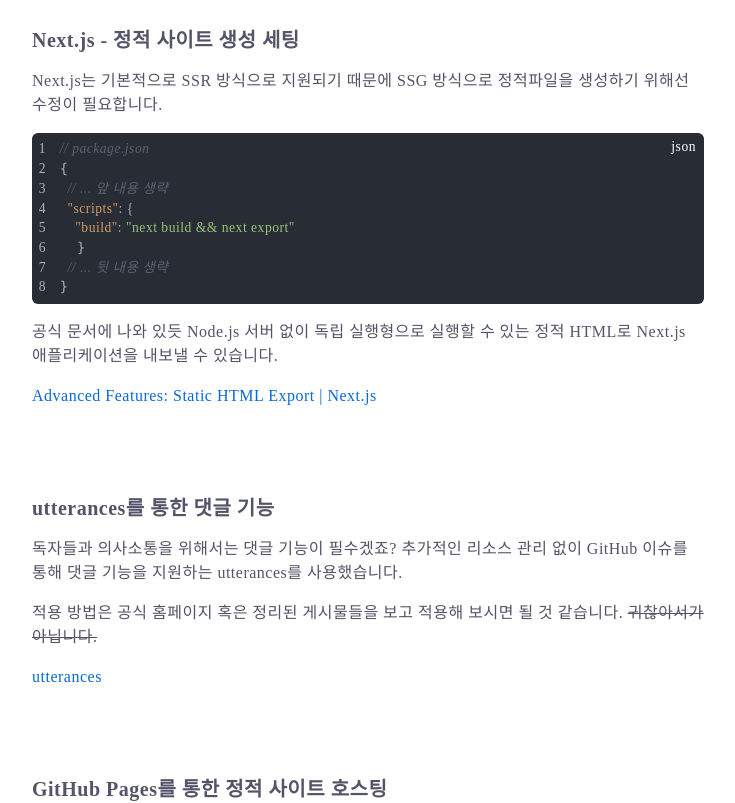
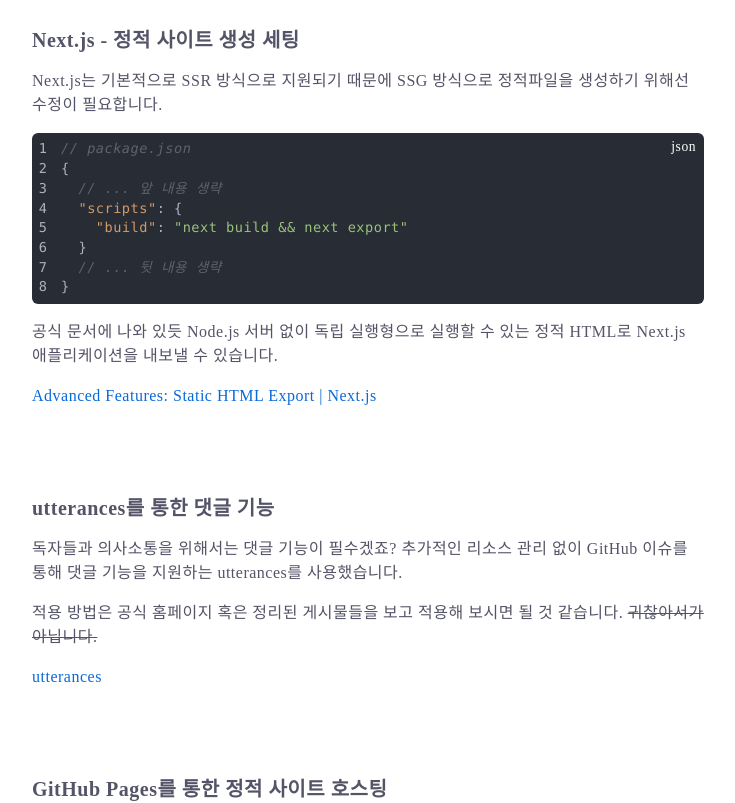
Before and after one commit to junho2343/junho2343.github.io, a Next.js app: page /posts/nextjs-blog-start in a window 1280 px wide. Shown: the part 3900-4703 px from the top of the page, without its empty margins (272-1007 px from the left). Built offline with nearby package versions, Linux system fonts and the light colour scheme; a web font is replaced by a local one.

Commit message:
:lipstick: 코드는 Pretendard 폰트 적용 안되도록

```diff
--- a/components/markdown-styles.module.css
+++ b/components/markdown-styles.module.css
@@ -353,6 +353,10 @@
   font-family: ui-monospace, SFMono-Regular, SF Mono, Menlo, Consolas,
     Liberation Mono, monospace;
   font-size: 12px;
+}
+
+.markdown-body code * {
+  font-family: inherit;
 }
 
 .markdown-body pre {
```
